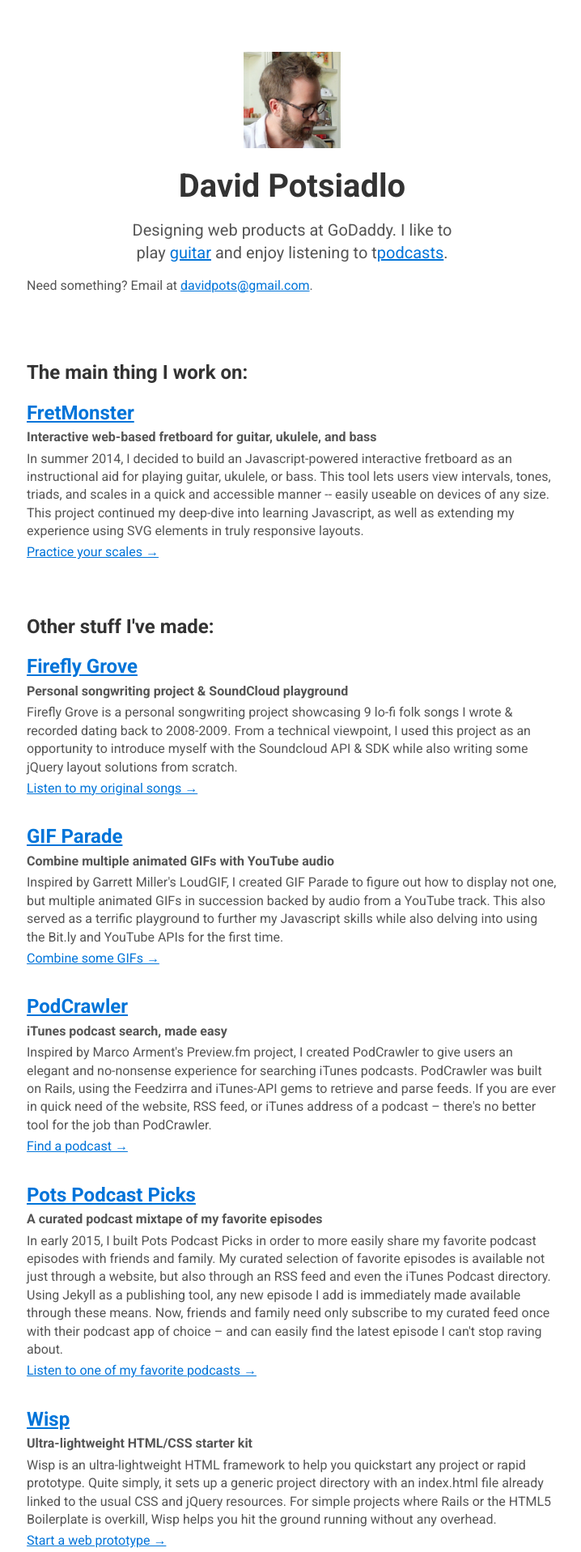
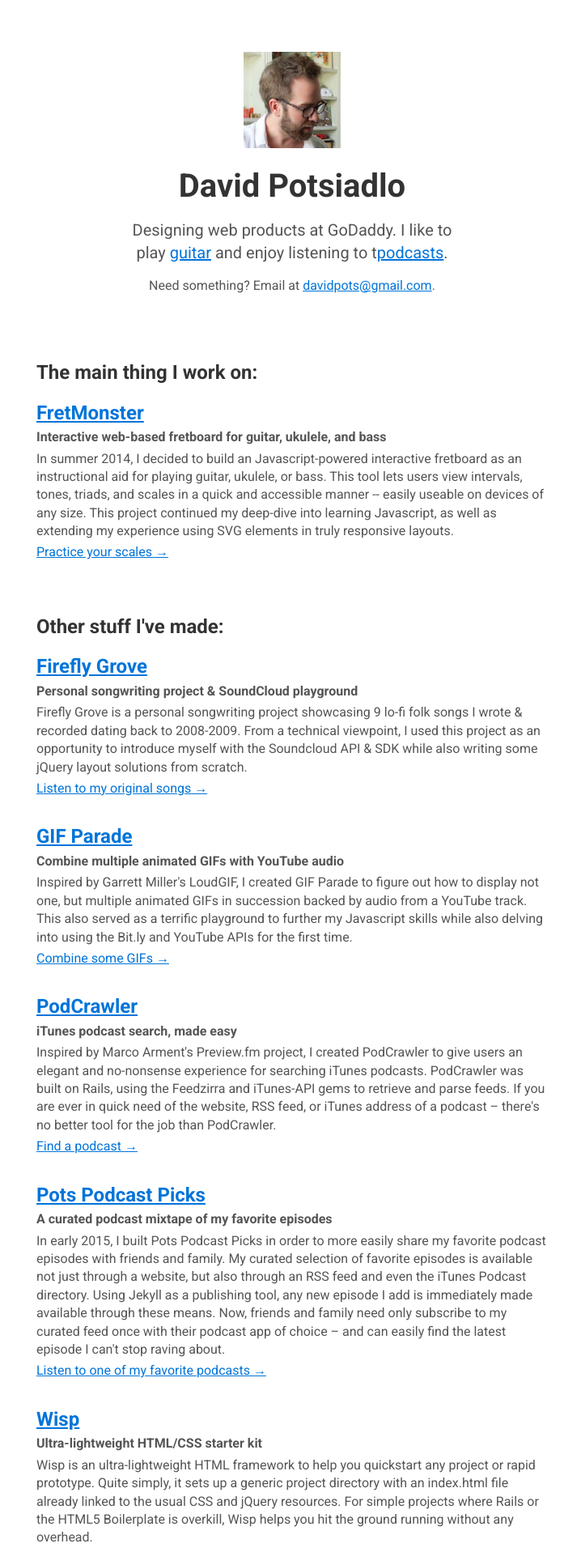
Before and after one commit to davidpots/davidpots.github.io, a Jekyll site: the page built from index.html, in a window 1280 px wide. Shown: the top 1917 px of the page at 81% size, without its empty margins (279-997 px from the left). Built offline with Jekyll 4.4.1, drawn with Linux system fonts in a browser that asks for light colours; nearby versions of some CDN libraries.

Commit message:
Fixes homepage centering

```diff
--- a/index.html
+++ b/index.html
@@ -9,40 +9,12 @@
       <p class="center"><img width="120" src="/images/avatar.png" /></p>
       <h1 class="center m-h2">David Potsiadlo</h1>
       <p class="center h3 m-h4">Designing web products at GoDaddy. I like to play <a href="http://playsongnotes.com">guitar</a> and enjoy listening to t<a href="http://davidpots.com/podcasts">podcasts</a>.</p>
+      <p class="center">Need something? Email at <a href="mailto:davidpots@gmail.com">davidpots@gmail.com</a>.</p>
     </div>
   </div>
 </div>
 
 <div class="container">
-  <!-- <div class="row">
-    <div class="col">
-      <h3 class="mtxxxl h2">About</h3>
-      <p>Since 2005, I've worked professionally to apply my UX/UI design and front-end development skills toward non-profit, enterprise, education, and ecommerce web products. I currently work as a Principal Product Designer for GoDaddy in Austin, TX.</p>
-      <p>As you please, follow me on these sites:</p>
-    </div>
-  </div>
-  <div class="row mbm">
-    <div class="col col-6">
-      <ul class="mbn">
-        <li><a href="http://dribbble.com/davidpots">Dribbble</a></li>
-        <li><a href="http://github.com/davidpots">GitHub</a></li>
-        <li><a href="http://www.instagram.com/davidpots">Instagram</a></li>
-      </ul>
-    </div>
-    <div class="col col-6">
-      <ul class="mbn">
-        <li><a href="http://www.linkedin.com/in/davidpots">LinkedIn</a></li>
-        <li><a href="https://soundcloud.com/davidpots">SoundCloud</a></li>
-        <li><a href="http://www.twitter.com/davidpots">Twitter</a></li>
-      </ul>
-    </div>
-  </div> -->
-  <div class="row">
-    <div class="col">
-      <p>Need something? Email at <a href="mailto:davidpots@gmail.com">davidpots@gmail.com</a>.</p>
-    </div>
-  </div>
-  <div class="row">
     <div class="col">
 
 
```
Also changed, not shown: _projects/songnotes.md (+1 -1 lines).
